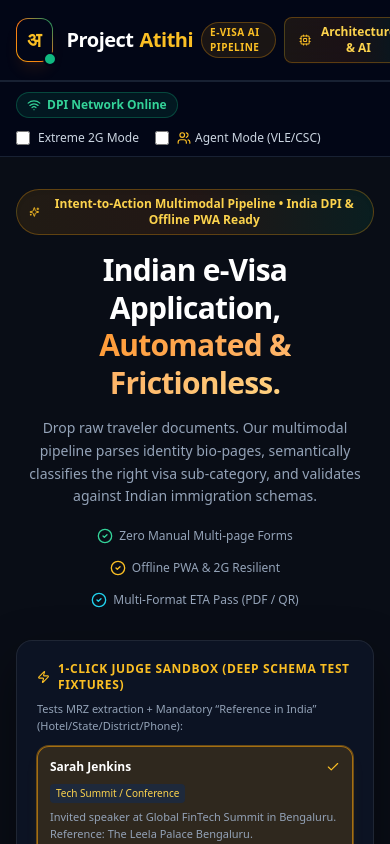
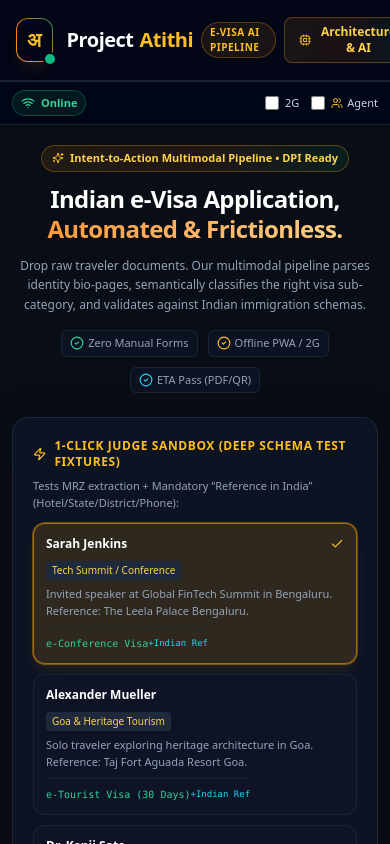
Before and after one commit to yashwanth0630-ui/Project-Atithi-e-Visa-AI-Pipeline, a Next.js app: page / in a window 390 px wide. Shown: the top 844 px of the page. Built offline with nearby package versions, Linux system fonts and the light colour scheme.

Commit message:
Refactor mobile-first Tailwind styling with clean edge-to-edge layout, icon-driven status bar, touch-friendly buttons, and sticky actions

```diff
--- a/src/app/page.tsx
+++ b/src/app/page.tsx
@@ -166,7 +166,7 @@ export default function Home() {
   };
 
   return (
-    <div className="min-h-screen flex flex-col bg-[#090d16] text-slate-100">
+    <div className="min-h-screen flex flex-col bg-[#090d16] text-slate-100 antialiased">
       <Header onOpenArchitecture={() => setIsArchModalOpen(true)} />
 
       {/* Network & DPI Status Bar */}
@@ -181,46 +181,46 @@ export default function Home() {
         isSyncing={isSyncing}
       />
 
-      {/* Main Container */}
-      <main className="flex-1 max-w-7xl w-full mx-auto px-4 sm:px-6 lg:px-8 py-6 sm:py-10 space-y-8">
-        {/* Hero Banner */}
-        <section className="text-center space-y-4 max-w-3xl mx-auto pt-2">
-          <div className="inline-flex items-center space-x-2 px-3 py-1.5 rounded-full bg-gradient-to-r from-amber-500/10 via-orange-500/10 to-emerald-500/10 border border-amber-500/30 text-amber-300 text-xs font-semibold shadow-inner">
-            <Sparkles className="w-3.5 h-3.5 text-amber-400" />
-            <span>Intent-to-Action Multimodal Pipeline • India DPI & Offline PWA Ready</span>
+      {/* Main Container: Edge-to-Edge on mobile, constrained on desktop */}
+      <main className="flex-1 w-full px-3 py-4 md:max-w-7xl md:mx-auto md:px-6 lg:px-8 md:py-10 space-y-6 md:space-y-8">
+        {/* Hero Banner: Compact on Mobile */}
+        <section className="text-center space-y-3 md:space-y-4 max-w-3xl mx-auto pt-1 md:pt-2 px-2 md:px-0">
+          <div className="inline-flex items-center space-x-1.5 md:space-x-2 px-2.5 py-1 md:px-3 md:py-1.5 rounded-full bg-gradient-to-r from-amber-500/10 via-orange-500/10 to-emerald-500/10 border border-amber-500/30 text-amber-300 text-[11px] md:text-xs font-semibold shadow-inner">
+            <Sparkles className="w-3 h-3 md:w-3.5 md:h-3.5 text-amber-400 shrink-0" />
+            <span className="truncate">Intent-to-Action Multimodal Pipeline • DPI Ready</span>
           </div>
 
-          <h1 className="text-3xl sm:text-5xl font-black tracking-tight text-white leading-tight">
-            Indian e-Visa Application, <br />
-            <span className="gradient-text-saffron">Automated & Frictionless.</span>
+          <h1 className="text-2xl sm:text-4xl md:text-5xl font-black tracking-tight text-white leading-tight">
+            Indian e-Visa Application, <br className="hidden sm:inline" />
+            <span className="gradient-text-saffron">Automated &amp; Frictionless.</span>
           </h1>
 
-          <p className="text-sm sm:text-base text-slate-400 max-w-2xl mx-auto leading-relaxed">
+          <p className="text-xs sm:text-sm md:text-base text-slate-400 max-w-2xl mx-auto leading-relaxed">
             Drop raw traveler documents. Our multimodal pipeline parses identity bio-pages, semantically classifies the right visa sub-category, and validates against Indian immigration schemas.
           </p>
 
-          {/* Quick Metrics */}
-          <div className="flex flex-wrap items-center justify-center gap-4 sm:gap-8 pt-1 text-xs font-medium text-slate-400">
-            <div className="flex items-center space-x-1.5">
-              <CheckCircle2 className="w-4 h-4 text-emerald-400" />
-              <span>Zero Manual Multi-page Forms</span>
+          {/* Quick Metrics: Compact wrap */}
+          <div className="flex flex-wrap items-center justify-center gap-2.5 sm:gap-6 md:gap-8 pt-1 text-[11px] md:text-xs font-medium text-slate-400">
+            <div className="flex items-center space-x-1 bg-slate-900/60 md:bg-transparent px-2 py-1 md:p-0 rounded-md border border-slate-800/80 md:border-none">
+              <CheckCircle2 className="w-3.5 h-3.5 text-emerald-400 shrink-0" />
+              <span>Zero Manual Forms</span>
             </div>
-            <div className="flex items-center space-x-1.5">
-              <CheckCircle2 className="w-4 h-4 text-amber-400" />
-              <span>Offline PWA & 2G Resilient</span>
+            <div className="flex items-center space-x-1 bg-slate-900/60 md:bg-transparent px-2 py-1 md:p-0 rounded-md border border-slate-800/80 md:border-none">
+              <CheckCircle2 className="w-3.5 h-3.5 text-amber-400 shrink-0" />
+              <span>Offline PWA / 2G</span>
             </div>
-            <div className="flex items-center space-x-1.5">
-              <CheckCircle2 className="w-4 h-4 text-cyan-400" />
-              <span>Multi-Format ETA Pass (PDF / QR)</span>
+            <div className="flex items-center space-x-1 bg-slate-900/60 md:bg-transparent px-2 py-1 md:p-0 rounded-md border border-slate-800/80 md:border-none">
+              <CheckCircle2 className="w-3.5 h-3.5 text-cyan-400 shrink-0" />
+              <span>ETA Pass (PDF/QR)</span>
             </div>
           </div>
         </section>
 
         {/* Error Alert */}
         {errorMessage && (
-          <div className="p-4 rounded-xl bg-red-500/10 border border-red-500/30 text-red-300 text-xs max-w-2xl mx-auto flex items-center justify-between">
-            <span>{errorMessage}</span>
-            <button onClick={() => setErrorMessage(null)} className="font-bold ml-2">
+          <div className="p-3.5 md:p-4 rounded-xl bg-red-500/10 border border-red-500/30 text-red-300 text-xs max-w-2xl mx-auto flex items-center justify-between shadow-lg">
+            <span className="leading-relaxed">{errorMessage}</span>
+            <button onClick={() => setErrorMessage(null)} className="font-bold ml-3 p-1 text-red-400 hover:text-white">
               ✕
             </button>
           </div>
@@ -239,7 +239,7 @@ export default function Home() {
         )}
 
         {/* Dynamic Workflow Stages */}
-        <section className="relative">
+        <section className="relative w-full">
           {stage === "upload" && (
             <DocumentUploader
               onProcess={handleProcessDocuments}
@@ -274,7 +274,7 @@ export default function Home() {
       />
 
       {/* Footer */}
-      <footer className="border-t border-slate-800/80 bg-slate-950/60 py-8 text-center text-xs text-slate-500 space-y-2">
+      <footer className="border-t border-slate-800/80 bg-slate-950/60 py-6 md:py-8 text-center text-xs text-slate-500 space-y-2 mt-auto">
         <div className="flex items-center justify-center space-x-2">
           <Shield className="w-3.5 h-3.5 text-emerald-400" />
           <span>
@@ -282,7 +282,7 @@ export default function Home() {
           </span>
         </div>
         <p className="max-w-xl mx-auto text-[11px] text-slate-600 px-4">
-          Independent AI demonstration prototype. Compliant with Hackathon Zero-Interference Directives. All mock data & identity cards are 100% synthetic specimens.
+          Independent AI demonstration prototype. Compliant with Hackathon Zero-Interference Directives. All mock data &amp; identity cards are 100% synthetic specimens.
         </p>
       </footer>
     </div>
--- a/src/components/NetworkStatusBar.tsx
+++ b/src/components/NetworkStatusBar.tsx
@@ -25,58 +25,62 @@ export const NetworkStatusBar: React.FC<NetworkStatusBarProps> = ({
   isSyncing,
 }) => {
   return (
-    <div className="w-full bg-slate-950/80 border-y border-slate-800/80 backdrop-blur-md px-4 sm:px-8 py-2.5">
-      <div className="max-w-7xl mx-auto flex flex-wrap items-center justify-between gap-3 text-xs">
-        {/* Network State Badge */}
-        <div className="flex items-center space-x-2">
+    <div className="w-full bg-slate-950/90 border-y border-slate-800/80 backdrop-blur-md px-3 sm:px-6 md:px-8 py-2">
+      <div className="max-w-7xl mx-auto flex items-center justify-between gap-2 text-xs">
+        {/* Network State Badge: Icon on Mobile, full on desktop */}
+        <div className="flex items-center space-x-1.5 shrink-0">
           {isOnline ? (
-            <div className="flex items-center space-x-1.5 px-2.5 py-1 rounded-full bg-emerald-500/10 border border-emerald-500/30 text-emerald-400 font-semibold">
-              <Wifi className="w-3.5 h-3.5" />
-              <span>DPI Network Online</span>
+            <div className="flex items-center space-x-1.5 px-2 py-1 md:px-2.5 md:py-1 rounded-full bg-emerald-500/10 border border-emerald-500/30 text-emerald-400 font-semibold text-[11px] md:text-xs">
+              <Wifi className="w-3.5 h-3.5 shrink-0" />
+              <span className="hidden sm:inline">DPI Network Online</span>
+              <span className="sm:hidden">Online</span>
             </div>
           ) : (
-            <div className="flex items-center space-x-1.5 px-2.5 py-1 rounded-full bg-red-500/15 border border-red-500/40 text-red-400 font-bold animate-pulse">
-              <WifiOff className="w-3.5 h-3.5" />
-              <span>Offline PWA Active (IndexedDB Buffer)</span>
+            <div className="flex items-center space-x-1.5 px-2 py-1 md:px-2.5 md:py-1 rounded-full bg-red-500/15 border border-red-500/40 text-red-400 font-bold animate-pulse text-[11px] md:text-xs">
+              <WifiOff className="w-3.5 h-3.5 shrink-0" />
+              <span className="hidden sm:inline">Offline PWA Active</span>
+              <span className="sm:hidden">Offline</span>
             </div>
           )}
 
           {is2GMode && (
-            <span className="hidden sm:inline-flex items-center space-x-1 px-2 py-0.5 rounded bg-cyan-500/10 text-cyan-300 border border-cyan-500/20 text-[11px] font-mono">
-              <Zap className="w-3 h-3 text-cyan-400" />
-              <span>2G Grayscale (&lt;40KB)</span>
+            <span className="inline-flex items-center space-x-1 px-1.5 py-0.5 md:px-2 md:py-0.5 rounded bg-cyan-500/10 text-cyan-300 border border-cyan-500/20 text-[10px] md:text-[11px] font-mono">
+              <Zap className="w-3 h-3 text-cyan-400 shrink-0" />
+              <span className="hidden md:inline">2G Grayscale (&lt;40KB)</span>
+              <span className="md:hidden">2G</span>
             </span>
           )}
         </div>
 
         {/* DPI Controls: 2G Toggle & Agent Mode */}
-        <div className="flex items-center space-x-4 sm:space-x-6">
+        <div className="flex items-center space-x-3 sm:space-x-4 md:space-x-6">
           {/* Extreme 2G Mode Toggle */}
-          <label className="flex items-center space-x-2 cursor-pointer select-none group">
+          <label className="flex items-center space-x-1.5 cursor-pointer select-none group py-1">
             <input
               type="checkbox"
               checked={is2GMode}
               onChange={(e) => onToggle2G(e.target.checked)}
-              className="w-3.5 h-3.5 rounded border-slate-700 bg-slate-900 text-amber-500 focus:ring-amber-400 focus:ring-offset-slate-950"
+              className="w-3.5 h-3.5 rounded border-slate-700 bg-slate-900 text-amber-500 focus:ring-amber-400 focus:ring-offset-slate-950 cursor-pointer"
             />
-            <span className="text-slate-300 group-hover:text-white transition-colors flex items-center space-x-1">
-              <span>Extreme 2G Mode</span>
+            <span className="text-slate-300 group-hover:text-white transition-colors text-[11px] md:text-xs">
+              <span className="hidden sm:inline">Extreme </span>2G
             </span>
           </label>
 
           {/* Assisted Agent Mode Toggle */}
-          <label className="flex items-center space-x-2 cursor-pointer select-none group">
+          <label className="flex items-center space-x-1.5 cursor-pointer select-none group py-1">
             <input
               type="checkbox"
               checked={isAgentMode}
               onChange={(e) => onToggleAgent(e.target.checked)}
-              className="w-3.5 h-3.5 rounded border-slate-700 bg-slate-900 text-amber-500 focus:ring-amber-400 focus:ring-offset-slate-950"
+              className="w-3.5 h-3.5 rounded border-slate-700 bg-slate-900 text-amber-500 focus:ring-amber-400 focus:ring-offset-slate-950 cursor-pointer"
             />
-            <span className="text-slate-300 group-hover:text-white transition-colors flex items-center space-x-1">
-              <Users className="w-3.5 h-3.5 text-amber-400" />
-              <span>Agent Mode (VLE/CSC)</span>
+            <span className="text-slate-300 group-hover:text-white transition-colors flex items-center space-x-1 text-[11px] md:text-xs">
+              <Users className="w-3 h-3 md:w-3.5 md:h-3.5 text-amber-400 shrink-0" />
+              <span className="hidden sm:inline">Agent Mode</span>
+              <span className="sm:hidden">Agent</span>
               {queueCount > 0 && (
-                <span className="px-1.5 py-0.2 rounded-full bg-amber-500 text-slate-950 text-[10px] font-bold">
+                <span className="px-1.5 py-0.2 rounded-full bg-amber-500 text-slate-950 text-[9px] md:text-[10px] font-bold">
                   {queueCount}
                 </span>
               )}
@@ -88,10 +92,11 @@ export const NetworkStatusBar: React.FC<NetworkStatusBarProps> = ({
             <button
               onClick={onSyncQueue}
               disabled={isSyncing || !isOnline}
-              className="px-2.5 py-1 rounded-lg bg-amber-500 text-slate-950 font-bold text-[11px] flex items-center space-x-1 hover:bg-amber-400 transition-colors disabled:opacity-50"
+              className="px-2 py-1 md:px-2.5 md:py-1 rounded-lg bg-amber-500 text-slate-950 font-bold text-[10px] md:text-[11px] flex items-center space-x-1 hover:bg-amber-400 transition-colors disabled:opacity-50 min-h-[28px]"
             >
               <RefreshCw className={`w-3 h-3 ${isSyncing ? "animate-spin" : ""}`} />
-              <span>Sync {queueCount} Queued</span>
+              <span className="hidden sm:inline">Sync {queueCount} Queued</span>
+              <span className="sm:hidden">Sync ({queueCount})</span>
             </button>
           )}
         </div>
```
Also changed, not shown: src/components/EtaCertificateModal.tsx (+89 -61 lines), src/components/ReviewCard.tsx (+7 -7 lines).
